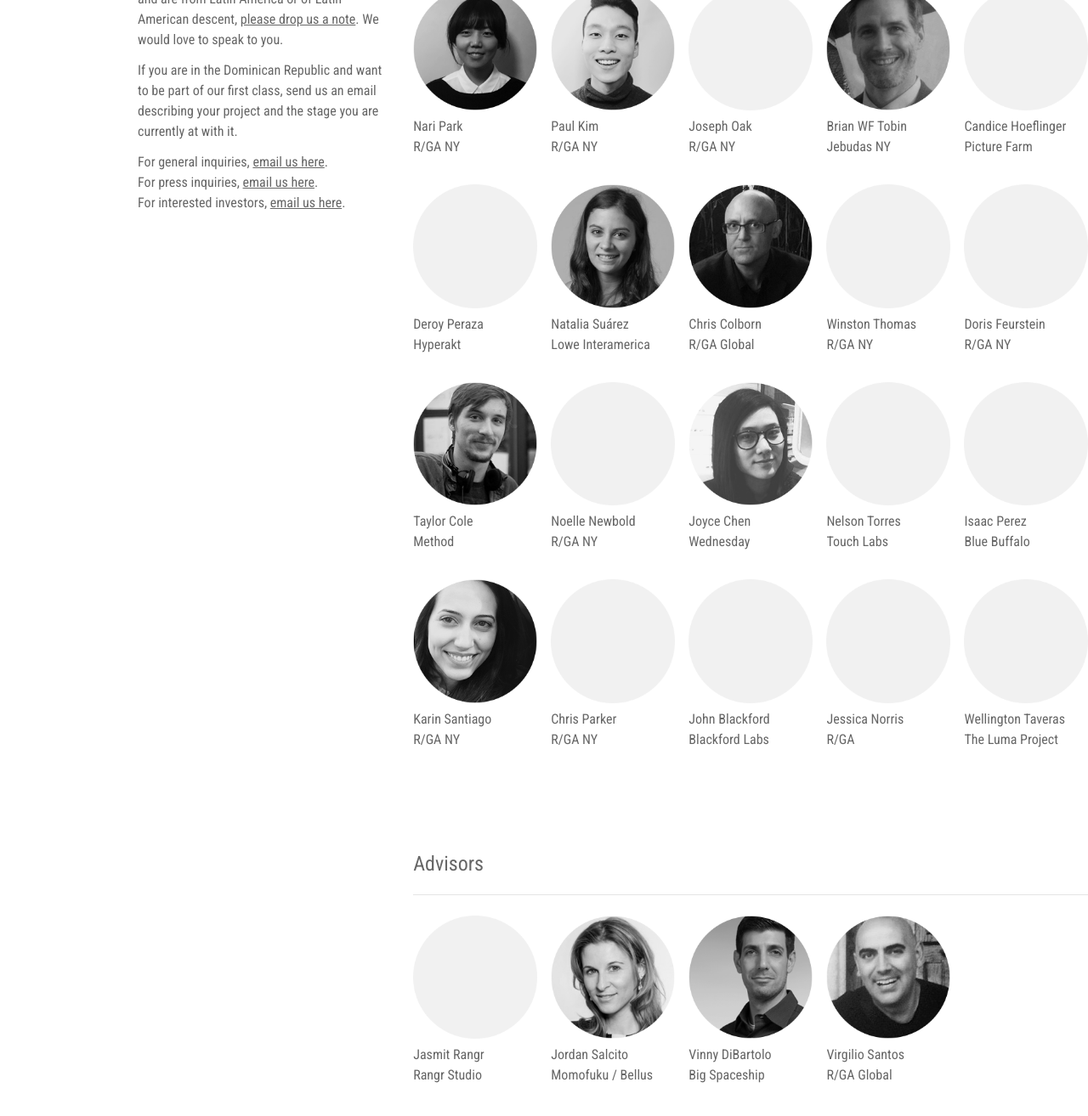
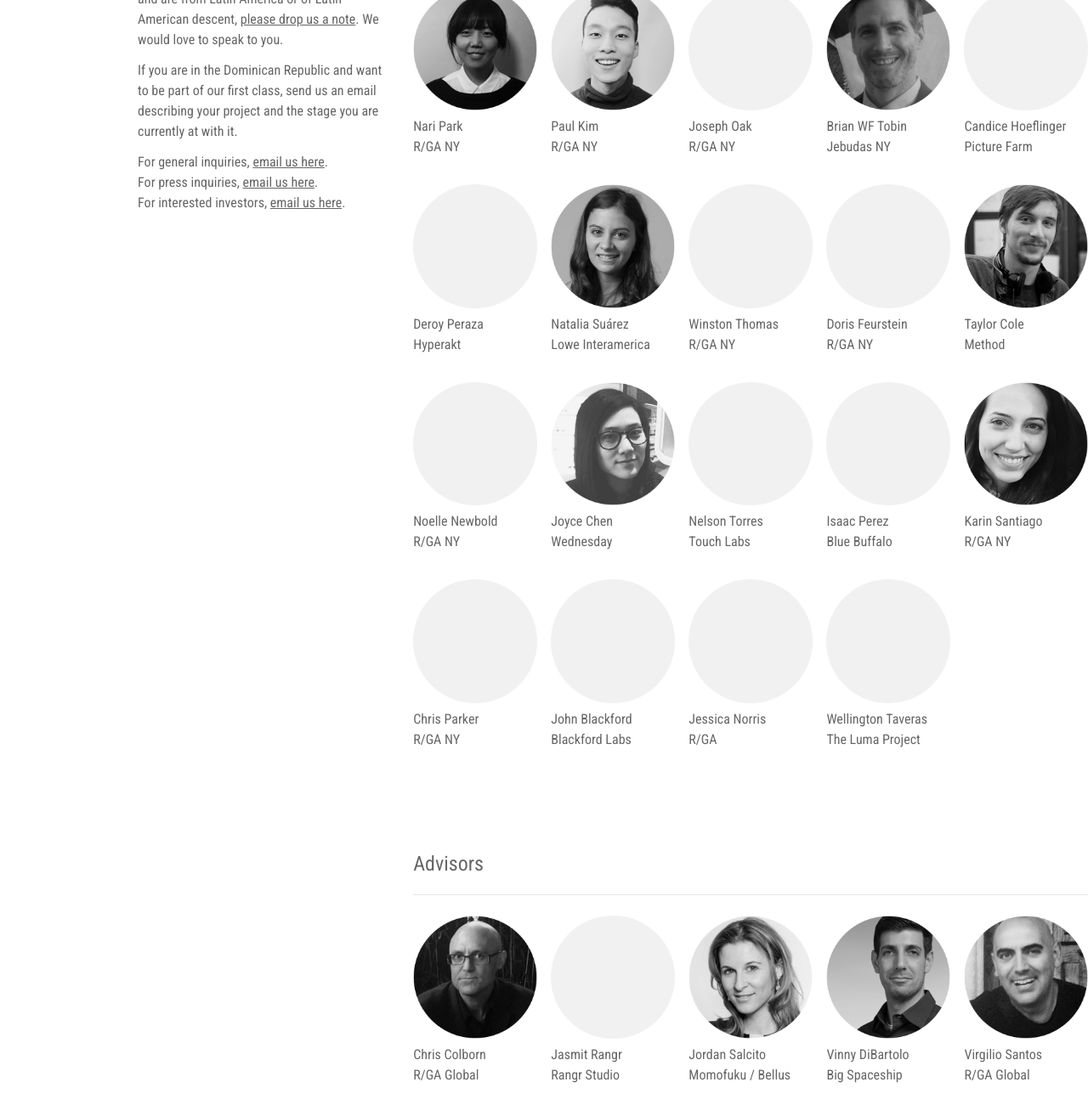
Before and after one commit to amintorres/lumaproject, a Jekyll site: the page built from index.html, in a window 1280 px wide and 1400 px high, scrolled down 1433 px. Shown: the top 1314 px of the window at 85% size. Built offline with Jekyll 4.4.1, drawn with Linux system fonts in a browser that asks for light colours; some of the changed lines change nothing that is shown.

Commit message:
Moves Colborn to Advisor

```diff
--- a/index.html
+++ b/index.html
@@ -54,9 +54,6 @@ people:
     - name: "Natalia Suárez"
       company: "Lowe Interamerica"
       image: "natalia.png"
-    - name: "Chris Colborn"
-      company: "R/GA Global"
-      image: "colborn.png"
     - name: "Winston Thomas"
       company: "R/GA NY"
       image: "circle.png"
@@ -94,6 +91,9 @@ people:
       company: "The Luma Project"
       image: "circle.png"
   Advisors:
+    - name: "Chris Colborn"
+      company: "R/GA Global"
+      image: "colborn.png"
     - name: "Jasmit Rangr"
       company: "Rangr Studio"
       image: "circle.png"
```
